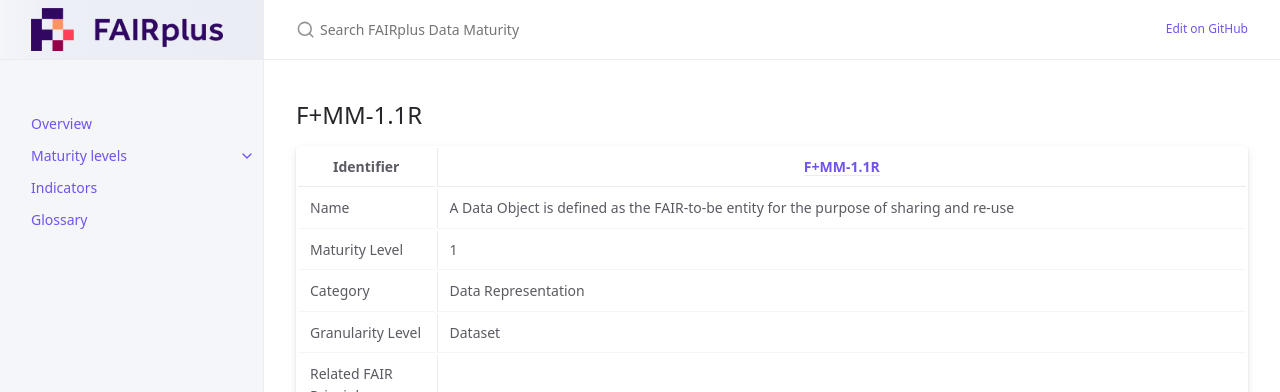
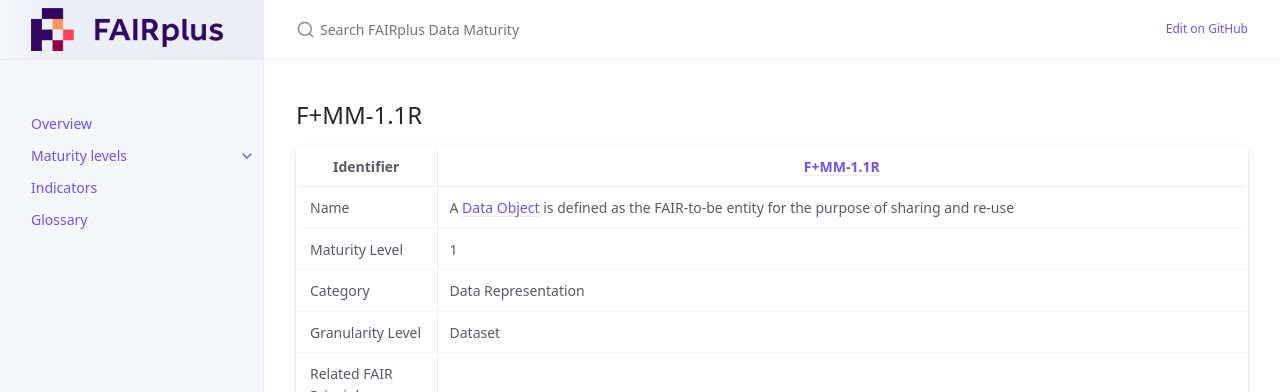
Before and after one commit to FAIRplus/Data-Maturity, a Jekyll site: the page built from docs/_indicators/B. F+MM-1.1R.md, in a window 1280 px wide. Shown: the top 392 px of the page. Built offline with Jekyll 4.4.1, drawn with Linux system fonts in a browser that asks for light colours; some of the changed lines change nothing that is shown.

Commit message:
Update B. F+MM-1.1R.md

```diff
--- a/docs/_indicators/B. F+MM-1.1R.md
+++ b/docs/_indicators/B. F+MM-1.1R.md
@@ -8,7 +8,7 @@ nav_exclude: True
 
 | Identifier | [F+MM-1.1R](https://github.com/FAIRplus/Data-Maturity/blob/indicator-definitions/docs/_indicators/B.%20F%2BMM-1.1R.md) |
 | ---------- | ----------|
-| Name | A Data Object is defined as the FAIR-to-be entity for the purpose of sharing and re-use  |
+| Name | A [Data Object](https://fairplus.github.io/Data-Maturity/docs/Glossary/#data-object) is defined as the FAIR-to-be entity for the purpose of sharing and re-use  |
 | Maturity Level | 1 |
 | Category | Data Representation |
 | Granularity Level | Dataset |
```
